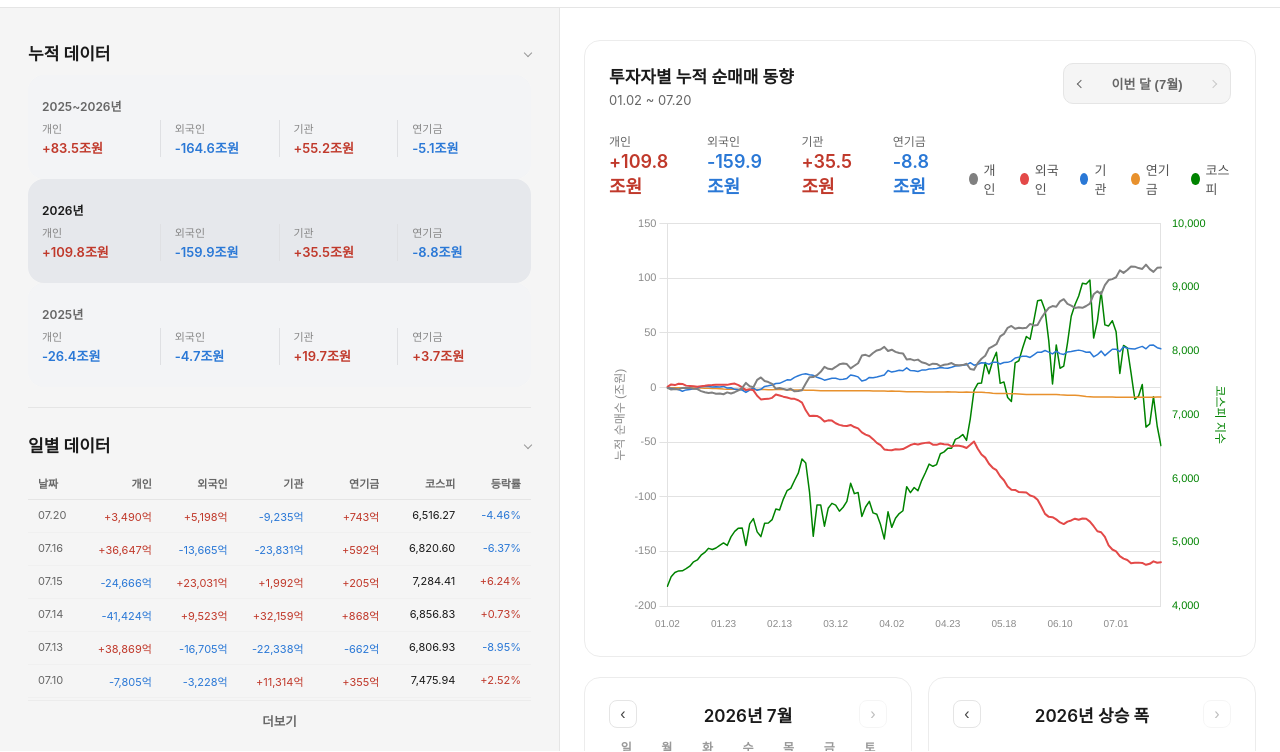
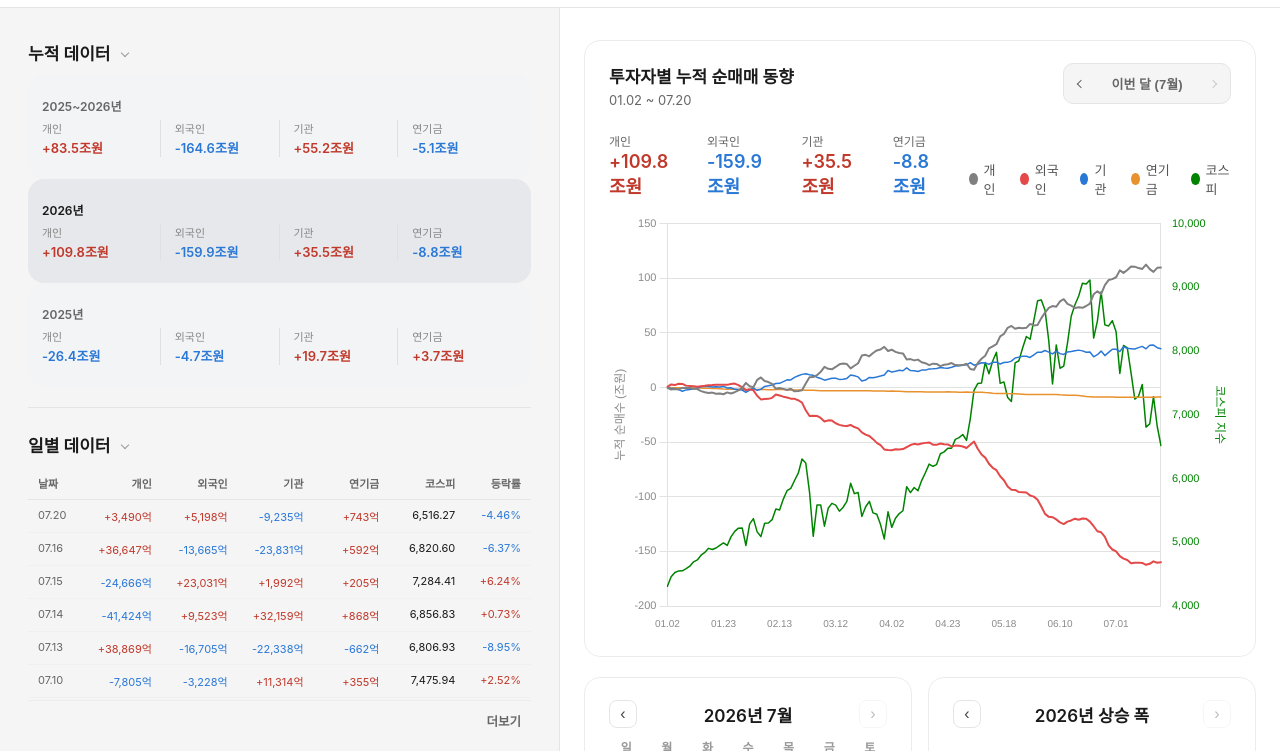
Before and after one commit to skypretty/mystock, a plain HTML site: page index.html in a window 1280 px wide. Shown: the part 48-800 px from the top of the page. Drawn offline with nearby package versions, Linux system fonts and the light colour scheme; a web font is replaced by a local one.

Commit message:
Right-align 더보기/접기 button; revert arrow change
Co-Authored-By: Claude Opus 4.8 <noreply@anthropic.com>

```diff
--- a/index.html
+++ b/index.html
@@ -129,7 +129,7 @@
   }
   .sidebar h2.section-toggle {
     cursor: pointer;
-    justify-content: space-between;  /* 제목 좌측, 화살표 우측 끝 */
+    justify-content: flex-start;
     gap: 8px;
   }
   .sidebar h2.section-toggle .arrow {
@@ -537,11 +537,12 @@
     border: none;
     border-top: 1px solid #f0f0f0;
     margin-top: 4px;
-    padding: 10px 0 8px;
+    padding: 10px 10px 8px;
     font-size: 12.5px;
     font-weight: 600;
     color: #666;
     cursor: pointer;
+    text-align: right;   /* 더보기/접기 우측 정렬 */
   }
   .day-more:hover {
     color: #1a1a1a;
```
